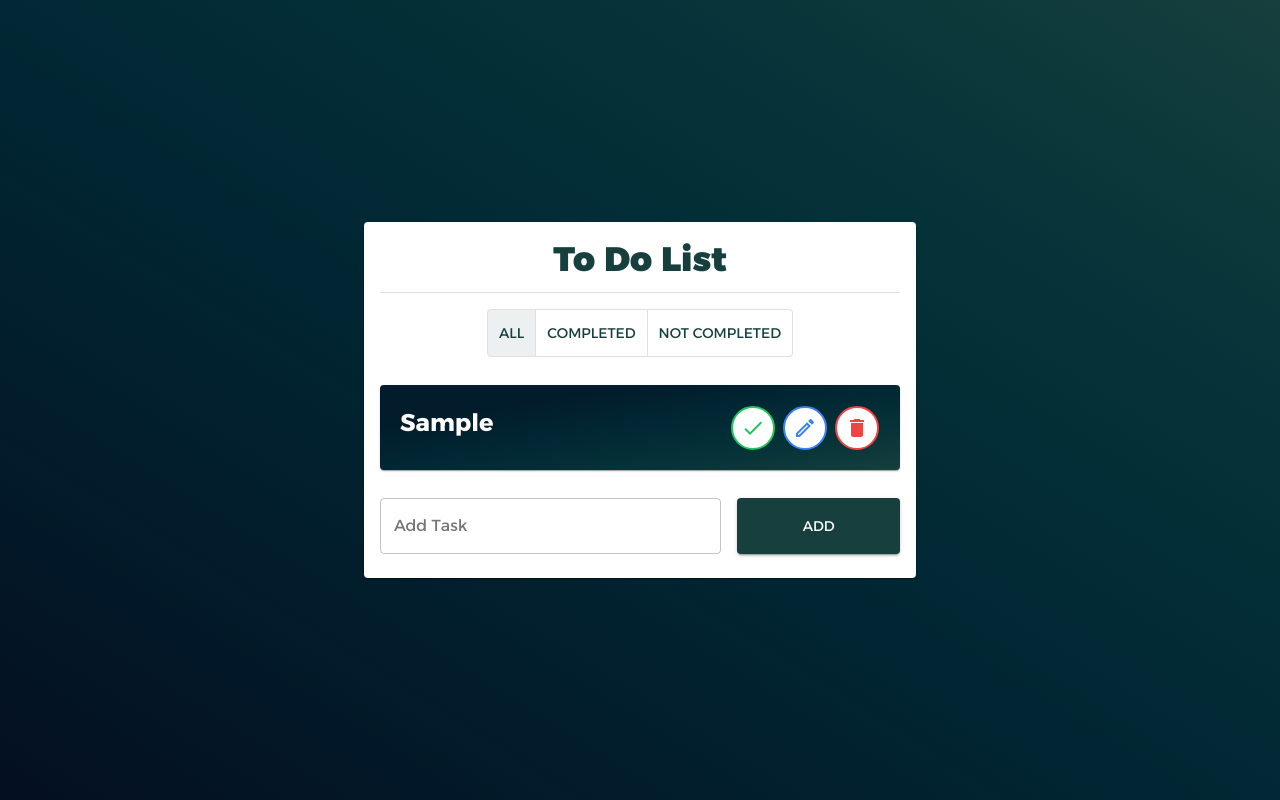
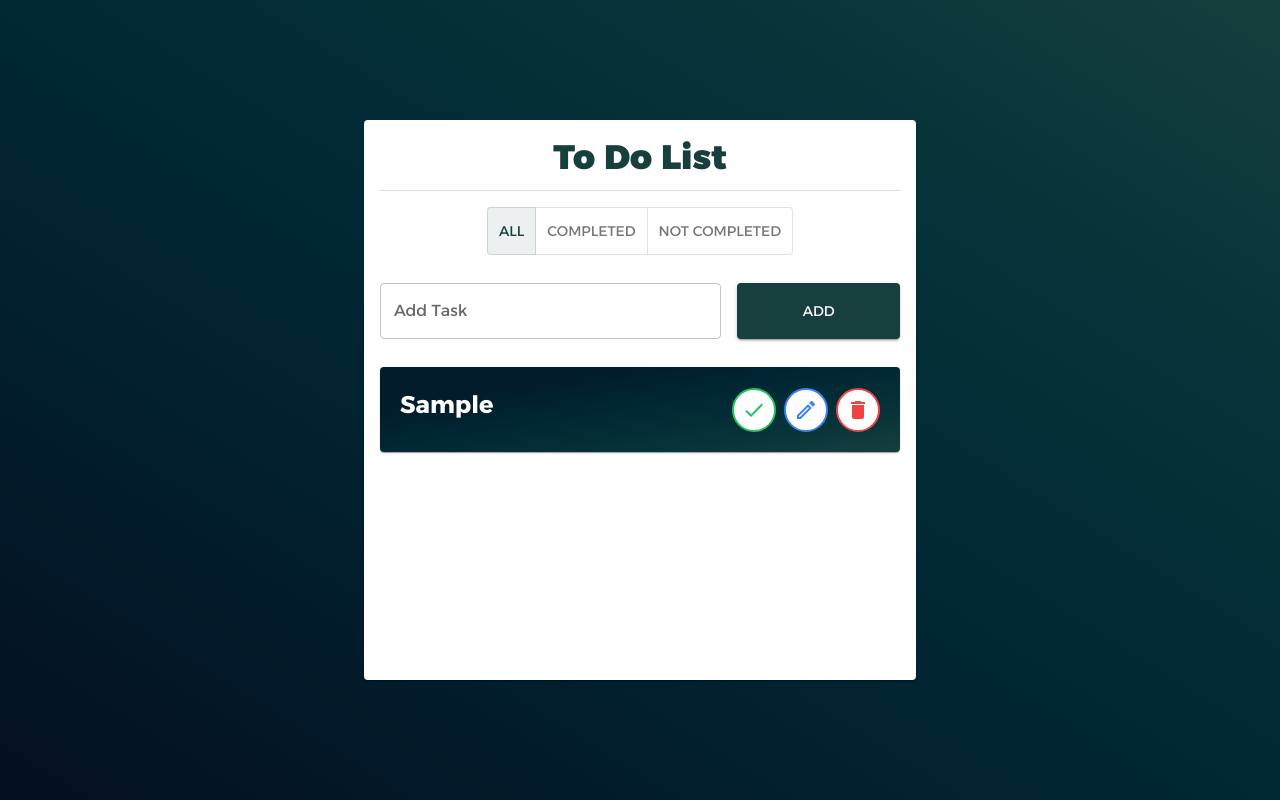
Before and after one commit to Shehata1989/ToDosList-react, a React (Vite) app: page / in a window 1280 px wide. Both pictures are taken after typing "Sample" into the empty fields and a click on the button "ADD". Built offline with nearby package versions, Linux system fonts and the light colour scheme.

Commit message:
Last Version

```diff
--- a/src/App.jsx
+++ b/src/App.jsx
@@ -16,24 +16,6 @@ const theme = createTheme({
     secondary: {
       main: "#f44336",
     },
-    text: {
-      primary: "#212121", // لون النص الأساسي (Dark Mode - أسود)
-      secondary: "#757575", // لون النص الثانوي (رمادي)
-      disabled: "#bdbdbd", // لون النص عند التعطيل
-    },
-    background: {
-      default: "#f5f5f5", // لون الخلفية الافتراضي
-      paper: "#ffffff", // لون خلفية العناصر (مثل البطاقات)
-    },
-    divider: "#e0e0e0", // لون الحدود الفاصلة
-    action: {
-      active: "#163f3d", // لون النص أو الرموز النشطة
-      hover: "rgba(22, 63, 61, 0.20)", // لون الخلفية عند التمرير
-      selected: "rgba(22, 63, 61, 0.16)", // لون العنصر عند تحديده
-      disabled: "rgba(0, 0, 0, 0.26)", // لون العنصر عند تعطيله
-      disabledBackground: "rgba(0, 0, 0, 0.12)", // خلفية العنصر المعطل
-      focus: "rgba(22, 63, 61, 0.12)", // تأثير عند التركيز
-    },
   },
 });
 
--- /dev/null
+++ b/src/Components/DialogComponent.jsx
@@ -0,0 +1,31 @@
+/* eslint-disable no-undef */
+/* eslint-disable react/prop-types */
+import {
+  Dialog,
+  DialogTitle,
+  DialogContent,
+  DialogActions,
+  Button,
+} from "@mui/material";
+import React from "react";
+
+
+const DialogComponent = ({ open, handleClose, title, content, onConfirm }) => {
+  if (!open) return null;
+  return (
+    <Dialog open={open} onClose={handleClose} disableRestoreFocus>
+      <DialogTitle>{title}</DialogTitle>
+      <DialogContent>{content}</DialogContent>
+      <DialogActions>
+        <Button color="secondary" onClick={handleClose}>
+          Cancel
+        </Button>
+        <Button color="secondary" onClick={onConfirm}>
+          Confirm
+        </Button>
+      </DialogActions>
+    </Dialog>
+  );
+};
+
+export default React.memo(DialogComponent);
--- a/src/Components/ToDo.jsx
+++ b/src/Components/ToDo.jsx
@@ -1,136 +1,47 @@
+/* eslint-disable no-undef */
 /* eslint-disable react-hooks/exhaustive-deps */
 /* eslint-disable react/prop-types */
 import {
-  Button,
   Card,
   CardContent,
-  DialogContentText,
   IconButton,
   Stack,
-  TextField,
   Typography,
 } from "@mui/material";
+import React from "react";
 import Grid from "@mui/material/Grid2";
 import DeleteIcon from "@mui/icons-material/Delete";
 import EditOutlinedIcon from "@mui/icons-material/EditOutlined";
 import CheckOutlinedIcon from "@mui/icons-material/CheckOutlined";
 import { useTodoContext } from "../TodoContext/TodoContext";
+import { useCallback } from "react";
 
-import Dialog from "@mui/material/Dialog";
-import DialogActions from "@mui/material/DialogActions";
-import DialogContent from "@mui/material/DialogContent";
-import DialogTitle from "@mui/material/DialogTitle";
-import { useState, useEffect } from "react";
+const ToDo = ({ task, showDialog }) => {
 
-const ToDo = ({ task }) => {
-  const { removeTask, isCompleted, updateTask } = useTodoContext();
-  const [openEditDialog, setOpenEditDialog] = useState(false);
-  const [openRemoveDialog, setOpenRemoveDialog] = useState(false);
-  const [newTaskName, setNewTaskName] = useState(task.taskName);
-  const [newDetails, setNewDetails] = useState(task.details);
+  const { isCompleted } = useTodoContext();
 
-  const handleEditUpdate = () => {
-    updateTask(task.id, newTaskName, newDetails);
-    setOpenEditDialog(false);
-  };
-
-  const handleEditCancel = () => {
-    setOpenEditDialog(false);
-    setNewTaskName(task.taskName);
-  };
-
-  const handleRemoveCancel = () => {
-    setOpenRemoveDialog(false);
-  };
-
-  const handleRemoveConfirm = () => {
-    removeTask(task.id);
-    setOpenRemoveDialog(false);
-  };
-
-  useEffect(() => {
-    const handleEnterKey = (e) => {
-      if (
-        (e.key === "Enter" && newTaskName.trim() !== "") ||
-        (e.key === "Enter" && newDetails.trim() !== "")
-      ) {
-        updateTask(task.id, newTaskName, newDetails);
-        setOpenEditDialog(false);
-      }
-    };
-
-    document.addEventListener("keydown", handleEnterKey);
-
-    return () => document.removeEventListener("keydown", handleEnterKey);
-  }, [newTaskName, newDetails]);
+  const handelIsCompleted = useCallback(() => {
+    isCompleted(task.id);
+  }, [isCompleted, task.id]);
 
   return (
     <>
-      {/* Remove Dialog */}
-      <Dialog
-        open={openRemoveDialog}
-        onClose={handleRemoveCancel}
-        disableRestoreFocus
-      >
-        <DialogTitle>
-          {"Are you sure you want to remove this task?"}
-        </DialogTitle>
-        <DialogContent>
-          <DialogContentText>
-            Are you sure you want to remove this task?
-          </DialogContentText>
-        </DialogContent>
-        <DialogActions>
-          <Button onClick={handleRemoveCancel}>Disagree</Button>
-          <Button onClick={handleRemoveConfirm}>Agree</Button>
-        </DialogActions>
-      </Dialog>
-      {/* Edit Dialog */}
-      <Dialog
-        open={openEditDialog}
-        onClose={handleEditCancel}
-        disableRestoreFocus
-      >
-        <DialogTitle>{"Are you sure you want to edit this task?"}</DialogTitle>
-        <DialogContent>
-          <TextField
-            style={{ marginTop: "20px", width: "100%" }}
-            value={newTaskName}
-            label="New Task Name"
-            variant="outlined"
-            onChange={(e) => setNewTaskName(e.target.value)}
-          />
-          <TextField
-            style={{ marginTop: "20px", width: "100%" }}
-            value={newDetails}
-            label="Details"
-            variant="outlined"
-            onChange={(e) => setNewDetails(e.target.value)}
-          />
-        </DialogContent>
-        <DialogActions>
-          <Button onClick={handleEditCancel}>Disagree</Button>
-          <Button onClick={handleEditUpdate}>Agree</Button>
-        </DialogActions>
-      </Dialog>
-
       <Card sx={{ minWidth: 275 }} className="card-todo mt-7">
         <CardContent className="p-5">
           <Grid
             container
             justifyContent={"space-between"}
             alignItems={"center"}
-            spacing={2}
+            spacing={3}
           >
-            <Grid size={8} sx={{ textAlign: "left" }}>
-              {/* Task Name */}
+            <Grid xs={12} sm={8} sx={{ sm: { textAlign: "right" } }}>
               <Typography
+                className="break-words"
                 gutterBottom
                 sx={{ fontSize: 24, fontWeight: "bold" }}
               >
                 {task.taskName}
               </Typography>
-              {/* Task Details */}
               <Typography
                 gutterBottom
                 sx={{ fontSize: 14, color: "#cdc5c5", margin: "0px" }}
@@ -138,32 +49,33 @@ const ToDo = ({ task }) => {
                 {task.details}
               </Typography>
             </Grid>
-            <Grid size={4}>
-              <Stack direction="row" alignItems="center" spacing={1}>
-                {/* Task Icons */}
+            <Grid xs={12} sm={4}>
+              <Stack direction="row" spacing={1}>
+                {/* زر التحقق */}
                 <IconButton
                   className={`transition-all duration-300 ${
                     task.isCompleted
-                      ? "bg-green-500 text-white hover:bg-white hover:text-green-500"
-                      : "bg-white text-green-500 hover:bg-green-500 hover:text-white"
+                      ? "!text-white bg-green-500 hover:bg-green-600"
+                      : "!text-green-500 bg-white hover:bg-slate-300"
                   }`}
                   style={{ border: "2px solid" }}
-                  onClick={() => isCompleted(task.id)}
+                  onClick={() => handelIsCompleted()}
                 >
                   <CheckOutlinedIcon />
                 </IconButton>
-
+                {/* زر التعديل */}
                 <IconButton
                   className="!text-blue-500 bg-white hover:bg-slate-300"
                   style={{ border: "2px solid" }}
-                  onClick={() => setOpenEditDialog(true)} // Open Edit Dialog
+                  onClick={() => showDialog.handelEditDialogOpen(task)}
                 >
                   <EditOutlinedIcon />
                 </IconButton>
+                {/* زر الحذف */}
                 <IconButton
                   className="!text-red-500 bg-white hover:bg-slate-300"
                   style={{ border: "2px solid" }}
-                  onClick={() => setOpenRemoveDialog(true)} // Open Remove Dialog
+                  onClick={() => showDialog.handelRemoveDialogOpen(task)}
                 >
                   <DeleteIcon />
                 </IconButton>
@@ -176,4 +88,4 @@ const ToDo = ({ task }) => {
   );
 };
 
-export default ToDo;
+export default React.memo(ToDo);
--- a/src/Components/ToDoList.jsx
+++ b/src/Components/ToDoList.jsx
@@ -1,3 +1,4 @@
+/* eslint-disable no-undef */
 /* eslint-disable no-unused-vars */
 /* eslint-disable react-hooks/exhaustive-deps */
 import {
@@ -10,49 +11,160 @@ import {
   ToggleButtonGroup,
   Typography,
 } from "@mui/material";
+import React, { useCallback } from "react";
+import DialogComponent from "./DialogComponent";
 
-import Grid from '@mui/material/Grid2';
+import Grid from "@mui/material/Grid2";
 import Container from "@mui/material/Container";
-import { useState } from "react";
+import { useState, useEffect, useMemo } from "react";
+import { useTodoContext } from "../TodoContext/TodoContext";
 import ToDo from "./ToDo";
-import { useTodoContext } from "../TodoContext/TodoContext";
-import { useEffect } from "react";
-import { useCallback } from "react";
 
 const ToDoList = () => {
+  const { tasks, addTask, removeTask, updateTask } = useTodoContext();
+  const [task, setTask] = useState({});
   const [title, setTitle] = useState("");
   const [filter, setFilter] = useState("all");
-  const { tasks,setTasks, addTask } = useTodoContext();
+  const [openEditDialog, setOpenEditDialog] = useState(false);
+  const [openRemoveDialog, setOpenRemoveDialog] = useState(false);
+  const [newTaskName, setNewTaskName] = useState("");
+  const [newDetails, setNewDetails] = useState("");
 
-
-  const filteredTasks = tasks.filter((task) => {
+  // Filter Todos
+  const filteredTasks = useMemo(() => {
+    return tasks.filter((task) => {
       if (filter === "completed") return task.isCompleted;
       if (filter === "not-completed") return !task.isCompleted;
       return true;
     });
+  }, [tasks, filter]);
 
-  const todosJsx = filteredTasks.map((task) => <ToDo key={task.id} task={task} />);
+  const handelRemoveDialogOpen = (task) => {
+    setTask(task);
+    setOpenRemoveDialog((prev) => !prev);
+  };
+
+  const handelRemoveDialogClose = () => {
+    setOpenRemoveDialog((prev) => !prev);
+  };
+
+  const handleRemoveConfirm = () => {
+    removeTask(task.id);
+    setOpenRemoveDialog(false);
+  };
+
+  const handelEditDialogOpen = (task) => {
+    setTask(task);
+    setNewTaskName(task?.taskName || "");
+    setNewDetails(task?.details || "");
+    setOpenEditDialog(true);
+  };
+
+
+  const handelEditDialogClose = () => {
+    setOpenEditDialog((prev) => !prev);
+  };
+
+  const handleEditUpdate = useCallback(() => {
+    if (
+      task &&
+      (newTaskName.trim() !== task.taskName ||
+        newDetails.trim() !== task.details)
+    ) {
+      updateTask(task.id, newTaskName.trim(), newDetails.trim());
+      setOpenEditDialog(false);
+    }
+  }, [newTaskName, newDetails, task]);
+
+
+
 
   const handleEnterKey = useCallback(
     (e) => {
-      if (e.key === "Enter" && title.trim() !== "") {
-        addTask(title);
+      if (e.key === "Enter") {
+        if (openEditDialog) {
+          handleEditUpdate();
+        } else if (openRemoveDialog) {
+          handleRemoveConfirm();
+        } else if (title.trim() !== "") {
+          addTask(title.trim());
           setTitle("");
         }
+      }
     },
-    [title]
+    [title, openEditDialog, openRemoveDialog, handleEditUpdate, handleRemoveConfirm, addTask]
   );
 
 
   useEffect(() => {
     document.addEventListener("keydown", handleEnterKey);
     return () => document.removeEventListener("keydown", handleEnterKey);
-  }, [handleEnterKey]);
+  }, [handleEnterKey]); // فقط دالة `handleEnterKey`
 
 
+  const todosJsx = filteredTasks.map((task) => (
+    <ToDo
+      key={task.id}
+      task={task}
+      showDialog={{ handelRemoveDialogOpen, handelEditDialogOpen }}
+    />
+  ));
+
   return (
+    <>
+      {/* حوار الحذف */}
+      <DialogComponent
+        open={openRemoveDialog}
+        handleClose={handelRemoveDialogClose}
+        title="Are you sure you want to remove this task?"
+        content="The task will be permanently deleted."
+        onConfirm={handleRemoveConfirm}
+      />
+
+      {/* حوار التعديل */}
+      <DialogComponent
+        open={openEditDialog}
+        handleClose={handelEditDialogClose}
+        title="Edit Task"
+        content={
+          <>
+            <TextField
+              fullWidth
+              margin="dense"
+              value={newTaskName}
+              label="New Task Name"
+              variant="outlined"
+              onChange={(e) => setNewTaskName(e.target.value)}
+            />
+            <TextField
+              fullWidth
+              margin="dense"
+              value={newDetails}
+              label="Details"
+              variant="outlined"
+              onChange={(e) => setNewDetails(e.target.value)}
+            />
+          </>
+        }
+        onConfirm={handleEditUpdate}
+      />
+
       <Container maxWidth="sm">
-      <Card sx={{ minWidth: 275 }}>
+        <Card
+          sx={{
+            minWidth: 275,
+            scrollbarWidth: "thin",
+            "&::-webkit-scrollbar": { width: "10px" },
+            "&::-webkit-scrollbar-thumb": {
+              backgroundColor: "#163f3d !important",
+              borderRadius: "20px",
+            },
+            "&::-webkit-scrollbar-thumb:hover": {
+              backgroundColor: "#163f3d !important",
+            },
+          }}
+          style={{ height: "70vh", overflowY: "auto" }}
+        >
           <CardContent>
             <Typography
               gutterBottom
@@ -72,15 +184,13 @@ const ToDoList = () => {
                 if (newValue) setFilter(newValue);
               }}
               exclusive
-          color="primary" className="mt-4">
+              color="primary"
+              className="mt-4"
+            >
               <ToggleButton value="all">All</ToggleButton>
               <ToggleButton value="completed">Completed</ToggleButton>
               <ToggleButton value="not-completed">Not Completed</ToggleButton>
             </ToggleButtonGroup>
-
-          {/* قائمة المهام */}
-
-          {todosJsx}
 
             {/* إدخال مهمة جديدة */}
             <Grid
@@ -113,10 +223,15 @@ const ToDoList = () => {
                 </Button>
               </Grid>
             </Grid>
+
+            {/* قائمة المهام */}
+
+            {todosJsx}
           </CardContent>
         </Card>
       </Container>
+    </>
   );
 };
 
-export default ToDoList;
+export default React.memo(ToDoList);
--- a/src/TodoContext/TodoContext.jsx
+++ b/src/TodoContext/TodoContext.jsx
@@ -1,23 +1,28 @@
 /* eslint-disable react/prop-types */
 /* eslint-disable react-refresh/only-export-components */
-import { createContext, useContext, useState, useEffect } from "react";
+import { useEffect } from "react";
+import { useCallback } from "react";
+import { createContext, useContext, useState } from "react";
 import { v4 as uuidv4 } from "uuid";
 
 export const TodoContext = createContext(null);
 
 export const TodoContextProvider = ({ children }) => {
   const [tasks, setTasks] = useState(() => {
-    const savedTasks = localStorage.getItem("tasks");
-    return savedTasks ? JSON.parse(savedTasks) : [];
+    try {
+      const savedTasks = localStorage.getItem("tasks");
+      return savedTasks ? JSON.parse(savedTasks) : [];
+    } catch (error) {
+      console.error("Error parsing tasks from localStorage:", error);
+      return [];
+    }
   });
 
+
   useEffect(() => {
-    if (tasks.length > 0) {
-      localStorage.setItem("tasks", JSON.stringify(tasks));
-    } else {
-      localStorage.removeItem("tasks");
-    }
+    localStorage.setItem("tasks", JSON.stringify(tasks));
   }, [tasks]);
+
 
   const addTask = (taskName) => {
     const newTask = {
@@ -26,7 +31,10 @@ export const TodoContextProvider = ({ children }) => {
       details: "",
       isCompleted: false,
     };
-    setTasks((prevTasks) => [...prevTasks, newTask]);
+    setTasks((prevTasks) => {
+      const updatedTasks = [...prevTasks, newTask];
+      return updatedTasks;
+    });
   };
 
   const removeTask = (taskId) => {
@@ -47,16 +55,15 @@ export const TodoContextProvider = ({ children }) => {
     });
   };
 
-  const isCompleted = (taskId) => {
+  const isCompleted = useCallback((taskId) => {
     setTasks((prevTasks) => {
       const updatedTasks = prevTasks.map((task) =>
-        task.id === taskId
-          ? { ...task, isCompleted: !task.isCompleted }
-          : task
+        task.id === taskId ? { ...task, isCompleted: !task.isCompleted } : task
       );
+      localStorage.setItem("tasks", JSON.stringify(updatedTasks));
       return updatedTasks;
     });
-  };
+  }, []);
 
   return (
     <TodoContext.Provider
```
Also changed, not shown: src/App.css (line endings or trailing spaces). Lines whose indentation alone changed are shown as unchanged.
